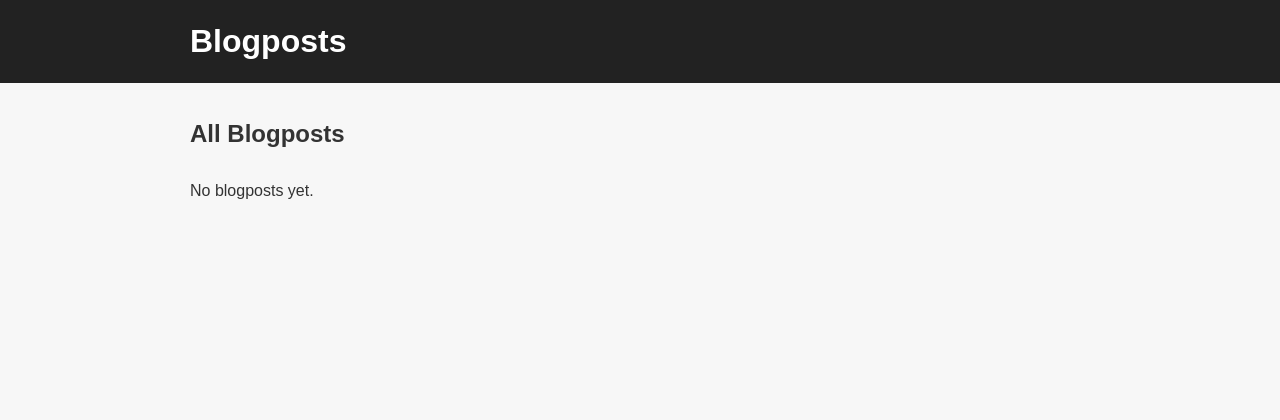
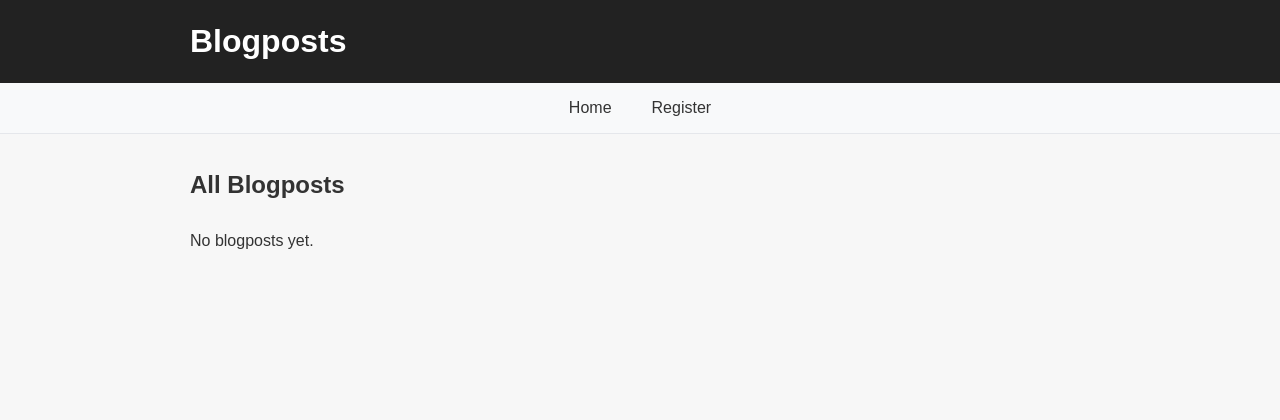
Before and after one commit to amandahamynen/django-blogging-app, a Django app: page / in a window 1280 px wide. Shown: the top 420 px of the page. Run offline with Django 5.2, Linux system fonts and the light colour scheme; data that the repository does not hold is empty.

Commit message:
Add site nav bar and update templates

```diff
--- a/blogs/templates/blogs/blogpost_detail.html
+++ b/blogs/templates/blogs/blogpost_detail.html
@@ -1,4 +1,4 @@
-{% extends 'blogs/index.html' %}{% block content %}
+{% extends 'layout.html' %}{% block content %}
 <article class="blogpost-detail">
   <h1 class="post-title">{{ blogpost.title }}</h1>
 
--- a/blogs/templates/blogs/blogpost_list.html
+++ b/blogs/templates/blogs/blogpost_list.html
@@ -1,4 +1,4 @@
-{% extends 'blogs/index.html' %}{% block content %}
+{% extends 'layout.html' %}{% block content %}
 <h2 class="page-title">All Blogposts</h2>
 
 <div class="blogpost-list">
--- a/static/css/styles.css
+++ b/static/css/styles.css
@@ -21,7 +21,41 @@ body {
 .site-header {
   background: #222;
   padding: 1rem 0;
+}
+
+.site-nav {
+  background-color: #f8f9fa;
+  border-bottom: 1px solid #e5e7eb;
   margin-bottom: 2rem;
+}
+
+.site-nav .container {
+  display: flex;
+  justify-content: center;
+}
+
+.site-nav ul {
+  list-style: none;
+  display: flex;
+  gap: 1.5rem;
+  margin: 0;
+  padding: 0.75rem 0;
+}
+
+.site-nav li {
+  margin: 0;
+}
+
+.site-nav a {
+  text-decoration: none;
+  color: #333;
+  font-weight: 500;
+  padding: 0.25rem 0.5rem;
+  transition: color 0.2s ease;
+}
+
+.site-nav a:hover {
+  color: #0066cc;
 }
 
 .logo a {
--- a/blogs/templates/blogs/index.html
+++ b/templates/layout.html
@@ -15,6 +15,15 @@
       </div>
     </header>
 
+    <nav class="site-nav">
+      <div class="container">
+        <ul>
+          <li><a href="{% url 'blogs:blogpost_list' %}">Home</a></li>
+          <li><a href="{% url 'users:register' %}">Register</a></li>
+        </ul>
+      </div>
+    </nav>
+
     <main class="container">{% block content %}{% endblock %}</main>
 
     <footer class="site-footer">
--- a/users/templates/users/register.html
+++ b/users/templates/users/register.html
@@ -1,4 +1,4 @@
-{% extends 'blogs/index.html' %}{% block content %}
+{% extends 'layout.html' %}{% block content %}
 <h2 class="page-title">Register</h2>
 <form action="{% url 'users:register' %}" method="post">
   {% csrf_token %} {{ form }}
```
